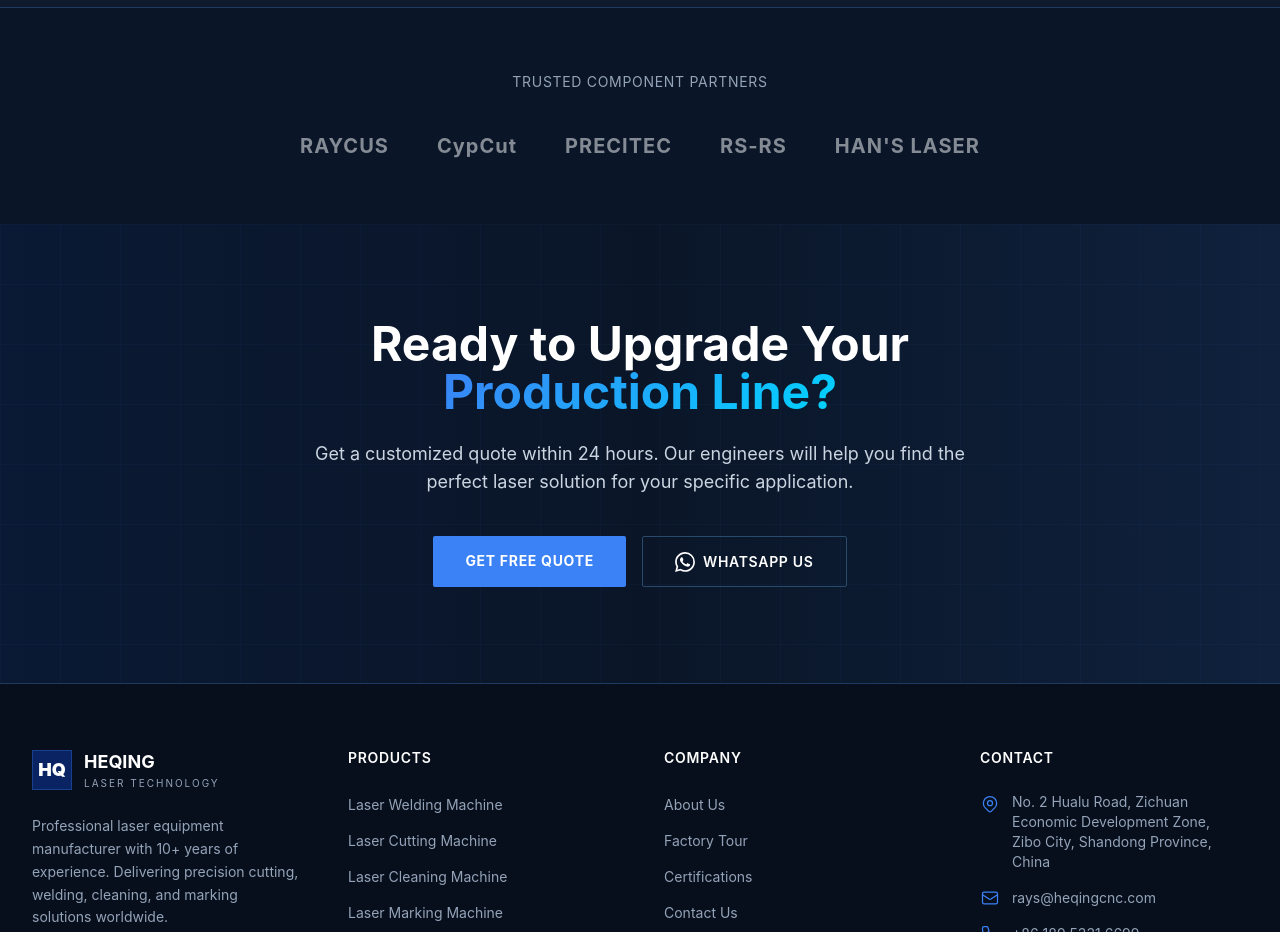
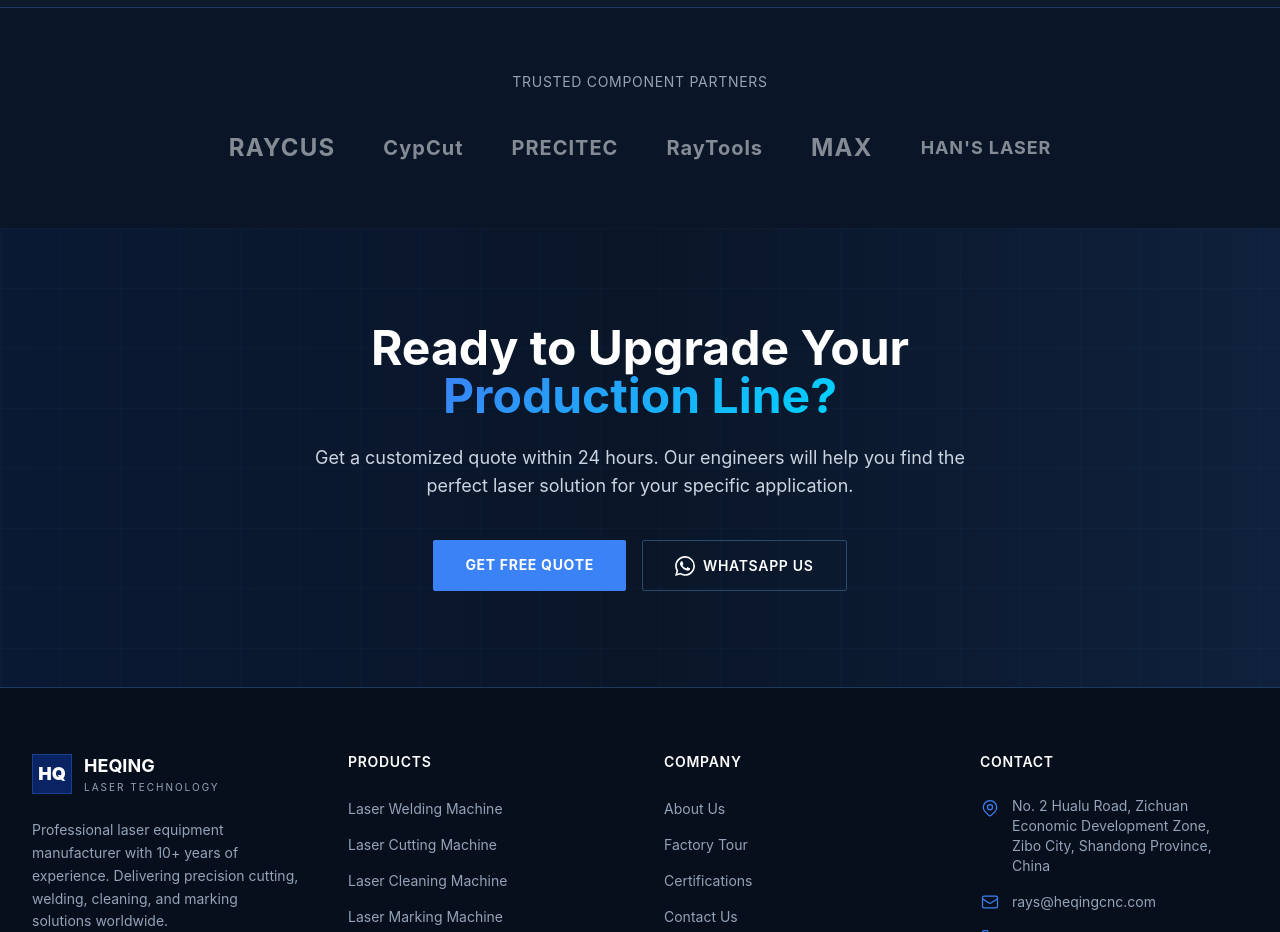
Before and after one commit to sition624/-hqlaser-website, a Next.js app: page / in a window 1280 px wide. Shown: the part 3280-4212 px from the top of the page. Built offline with nearby package versions, Linux system fonts and the light colour scheme; a web font is replaced by a local one.

Commit message:
feat: 更新合作伙伴品牌列表，RS-RS改为RayTools，新增MAX
Coze-Commit-Type: user
Coze-User-ID: 3313247914569780
Coze-Conversation-ID: 10940187

```diff
--- a/src/app/page.tsx
+++ b/src/app/page.tsx
@@ -306,10 +306,17 @@
           <p className="text-center text-[#94A3B8] text-sm uppercase tracking-wider mb-10">
             Trusted Component Partners
           </p>
-          <div className="flex flex-wrap justify-center items-center gap-12 opacity-50">
-            {['RAYCUS', 'CypCut', 'PRECITEC', 'RS-RS', 'HAN\'S LASER'].map((partner) => (
-              <div key={partner} className="text-white font-bold text-xl tracking-wider">
-                {partner}
+          <div className="flex flex-wrap justify-center items-center gap-8 sm:gap-12 opacity-50">
+            {[
+              { name: 'RAYCUS', size: 'text-2xl' },
+              { name: 'CypCut', size: 'text-xl' },
+              { name: 'PRECITEC', size: 'text-xl' },
+              { name: 'RayTools', size: 'text-xl' },
+              { name: 'MAX', size: 'text-2xl' },
+              { name: "HAN'S LASER", size: 'text-lg' },
+            ].map((partner) => (
+              <div key={partner.name} className={`text-white font-bold tracking-wider ${partner.size}`}>
+                {partner.name}
               </div>
             ))}
           </div>
```
